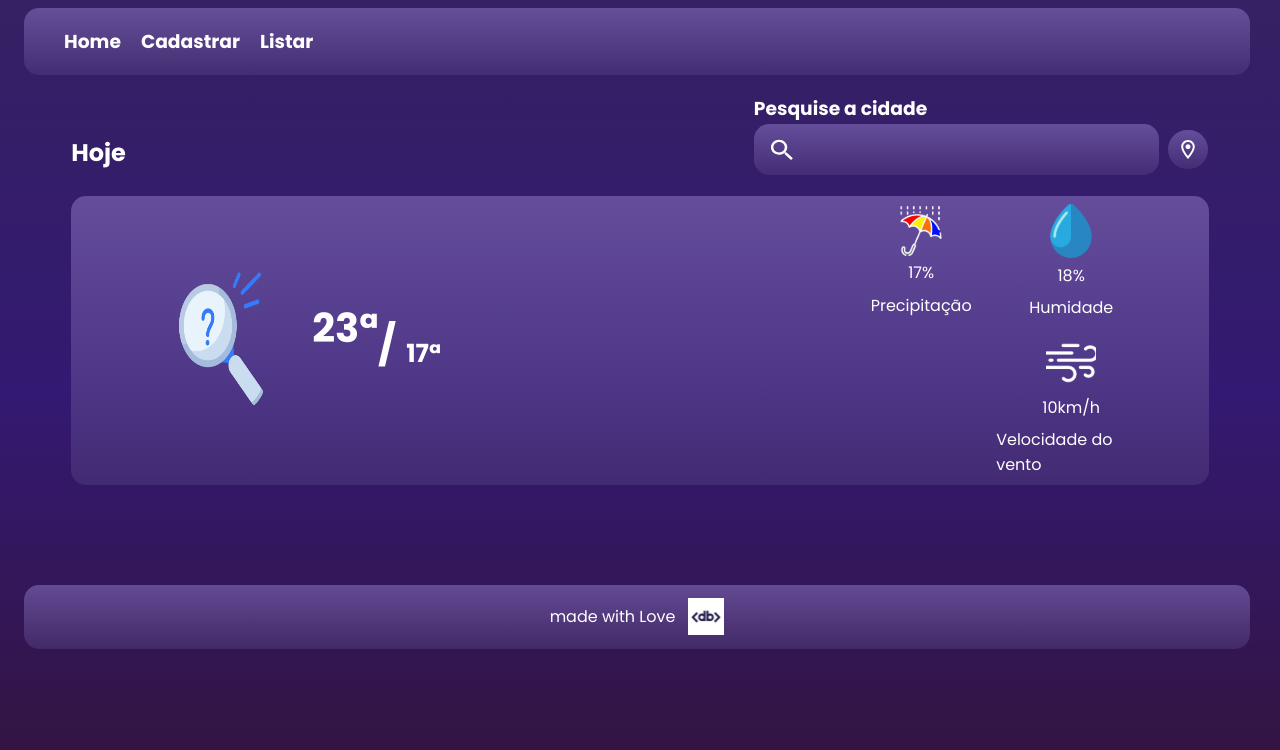
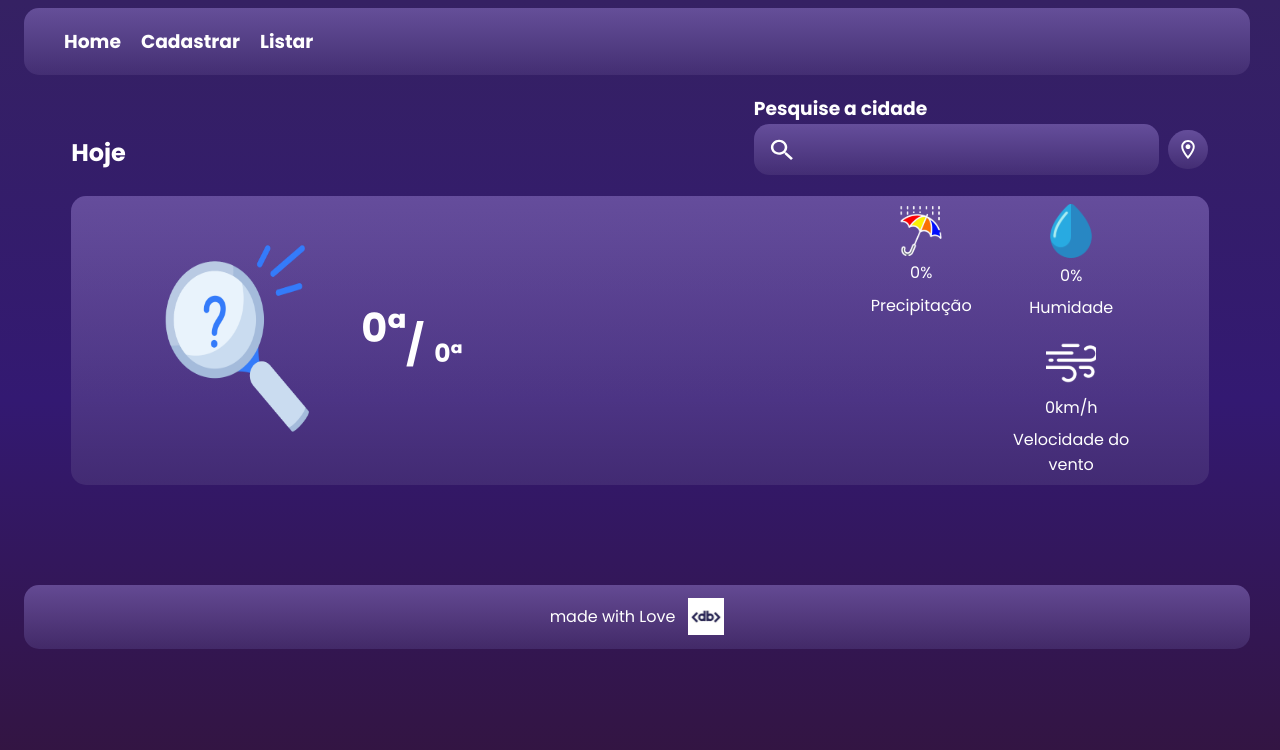
Before and after one commit to jovicarvalho/angular-WeatherAPP, an Angular app: page /home in a window 1280 px wide. Shown: the top 750 px of the page. Built offline with nearby package versions, Linux system fonts and the light colour scheme.

Commit message:
✨feat: actual day component

```diff
--- a/src/app/shared/components/meteorological/actual-day/actual-day.component.css
+++ b/src/app/shared/components/meteorological/actual-day/actual-day.component.css
@@ -8,6 +8,7 @@
     margin-left: 5%;
 
 }
+
 
 .searchBarComponent{
     width: 40%;
@@ -30,8 +31,8 @@
 }
 
 .weatherImg{
-    width: 20%;
-    height: 50%;
+    width: 50%;
+    height: 70%;
     min-width: 100px;
     margin-right: 10%;
 }
@@ -81,6 +82,7 @@
     align-items: center;
     min-width: 150px;
     margin-top: 1vh;
+    text-align: center
 }
 
 
--- a/src/app/shared/components/meteorological/actual-day/actual-day.component.html
+++ b/src/app/shared/components/meteorological/actual-day/actual-day.component.html
@@ -1,33 +1,33 @@
 <section class="actualDayComponent">
     <div class="title">
-        <h1>Hoje</h1>
+        <h1>{{verifyifCityExistReturnsTitle()}}</h1>
     </div>
     <div class="searchBarComponent">
-        <app-search-bar></app-search-bar>
+        <app-search-bar (actualDay)="receberDiaAtual($event)" ></app-search-bar>
     </div>
     <div class="actualDaybox">
         <div class="weatherImgAndTemperature">
-            <img class="weatherImg"src="/assets/weatherIcons/search.png">
+            <img class="weatherImg"src={{changeWeatherIcon()}}>
             <div class="minAndMaxTemperature">
-                <h1>23ª</h1>
+                <h1>{{todayMeteorologicalData.maxTemperature}}ª</h1>
                 <h3>/</h3>
-                <h2>17ª</h2>
+                <h2>{{todayMeteorologicalData.minTemperature}}ª</h2>
             </div>
         </div>
         <div class="weatherStatitics">
             <div class="precipitation">
                 <img src="assets/weatherIcons/weatherStatitics/umbrella.svg">
-                <a>17%</a>
+                <a>{{todayMeteorologicalData.precipitation}}%</a>
                 <a>Precipitação</a>
             </div>
             <div class="humidity">
                 <img src="assets/weatherIcons/weatherStatitics/gotaAgua.svg">
-                <a>18%</a>
+                <a>{{todayMeteorologicalData.humidity}}%</a>
                 <a>Humidade</a>
             </div>
             <div class="windSpeed">
                 <img src="assets/weatherIcons/weatherStatitics/vento.svg">
-                <a> 10km/h </a>
+                <a> {{todayMeteorologicalData.windSpeed}}km/h </a>
                 <a> Velocidade do vento </a>
             </div>
         </div>
--- a/src/app/shared/components/meteorological/actual-day/actual-day.component.ts
+++ b/src/app/shared/components/meteorological/actual-day/actual-day.component.ts
@@ -1,4 +1,5 @@
 import { Component, OnInit } from '@angular/core';
+import { MeteorologicalData } from 'src/app/core/interfaces/IMeteorologicalData';
 
 @Component({
   selector: 'app-actual-day',
@@ -12,4 +13,47 @@ export class ActualDayComponent implements OnInit {
   ngOnInit(): void {
   }
 
+  todayMeteorologicalData: MeteorologicalData = {
+    id: "",
+		city: "",
+		weatherDate: "",
+		morningWeather: "",
+		nightWeather: "",
+		maxTemperature: 0,
+		minTemperature: 0,
+		humidity: 0,
+		precipitation: 0,
+		windSpeed: 0
+  };
+
+  verifyifCityExistReturnsTitle():string{
+    if (this.todayMeteorologicalData.id !== "") {return `Hoje em ${this.todayMeteorologicalData.city}` }
+    return `Hoje`
+  }
+
+  receberDiaAtual(respostafilho:MeteorologicalData){
+      this.todayMeteorologicalData = respostafilho
+  }
+  setIconLocationParameter:boolean=false
+
+  changeWeatherIcon():string{
+    let hour = new Date().getHours();
+    if(hour < 17){
+      switch(this.todayMeteorologicalData.morningWeather){
+        case "SUNNY":return"/assets/weatherIcons/sol.svg";
+        case "SUNANDCLOUDY":return"/assets/weatherIcons/solNuvens.svg";
+        case "STORM": return"/assets/weatherIcons/solNuvens.svg";
+        case "CLOUDY": return"/assets/weatherIcons/nubladoDia.svg";
+        case "RAINING": return"/assets/weatherIcons/chuvaDia.svg";
+      }
+    }
+    switch(this.todayMeteorologicalData.nightWeather){
+      case "SUNANDCLOUDY":return"/assets/weatherIcons/solNuvens.svg";
+      case "STORM": return"/assets/weatherIcons/solNuvens.svg";
+      case "CLOUDY": return"/assets/weatherIcons/nubladoNoite.svg";
+      case "RAINING": return"/assets/weatherIcons/chuvaNoite.svg";
+    }
+    return "/assets/weatherIcons/search.png"
+  }
+
 }
```
